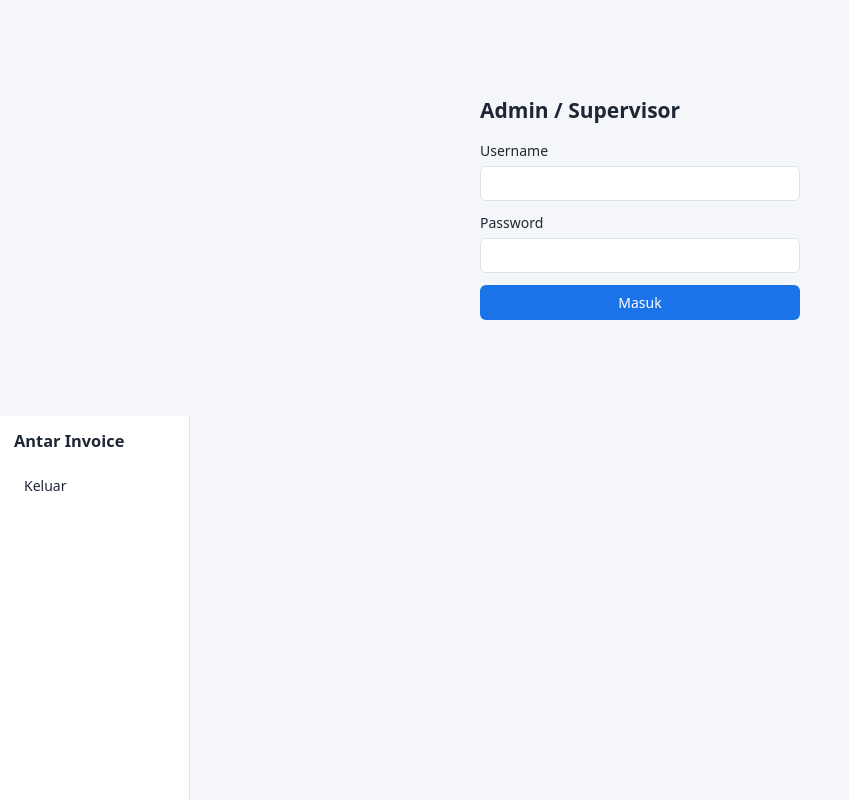
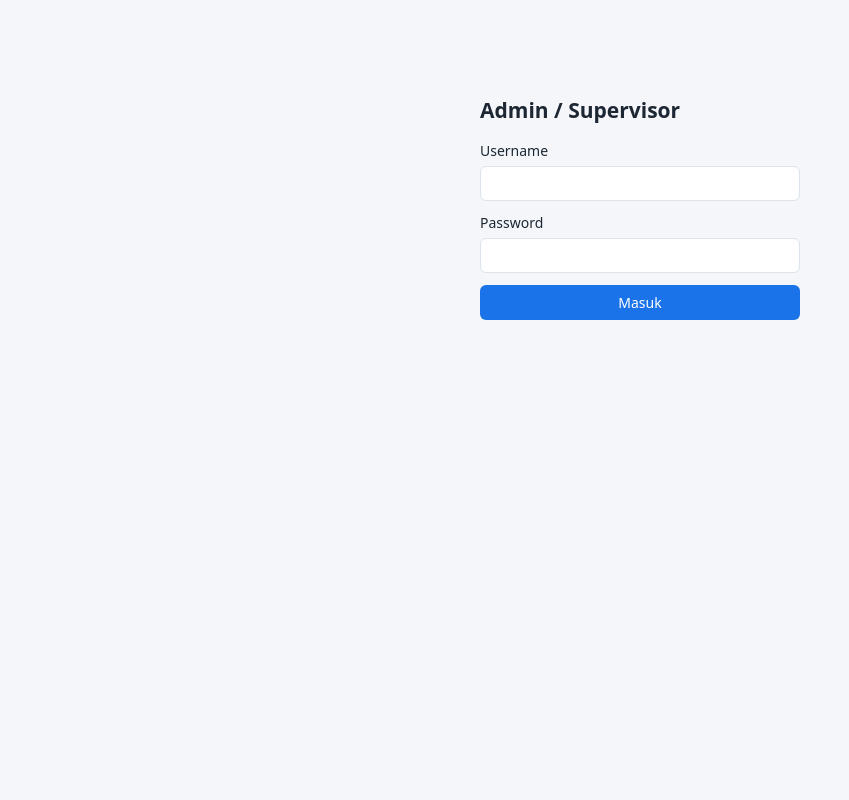
Before and after one commit to ramai-kao/md, a plain HTML site: page admin.html in a window 1280 px wide. Shown: the top 800 px of the page, without its empty margins (0-849 px from the left). Drawn offline with Linux system fonts and the light colour scheme.

Commit message:
Enhance logout function and style adjustments

```diff
--- a/admin.html
+++ b/admin.html
@@ -5,7 +5,7 @@
 <style>
 :root{--bg:#f4f6f9;--c:#fff;--t:#1d2733;--m:#667788;--p:#1a73e8;--b:#dde3ea;--ok:#188038;--w:#e37400;--r:#d93025}
 @media(prefers-color-scheme:dark){:root{--bg:#10151b;--c:#1a222b;--t:#e8edf2;--m:#9aa7b4;--b:#2b3744}}
-*{box-sizing:border-box}body{margin:0;font:14px system-ui,sans-serif;background:var(--bg);color:var(--t)}
+*{box-sizing:border-box}[hidden]{display:none!important}body{margin:0;font:14px system-ui,sans-serif;background:var(--bg);color:var(--t)}
 #app{display:flex;min-height:100vh}aside{width:190px;background:var(--c);border-right:1px solid var(--b);padding:14px;position:sticky;top:0;height:100vh}
 aside h3{margin:0 0 14px}aside button{display:block;width:100%;text-align:left;border:0;background:none;color:var(--t);padding:10px;border-radius:8px;font-size:14px;cursor:pointer}
 aside button.on{background:var(--p);color:#fff}main{flex:1;padding:18px;min-width:0}
@@ -51,7 +51,7 @@ function csv(name,head,rows){const q=v=>'"'+String(v==null?'':v).replace(/"/g,'"
 async function login(){$('#le').textContent='';try{const r=await fetch(API_URL,{method:'POST',headers:{'Content-Type':'text/plain;charset=utf-8'},body:JSON.stringify({action:'adminLogin',username:$('#lu').value,password:$('#lp').value})});
  const j=await r.json();if(!j.ok)throw new Error(j.message);TK=j.data.token;ME=j.data.user;sessionStorage.setItem('tk',TK);sessionStorage.setItem('me',JSON.stringify(ME));start()}
  catch(e){$('#le').textContent=e.message||'Gagal terhubung'}}
-function logout(){TK='';ME=null;sessionStorage.clear();$('#app').hidden=true;$('#login').hidden=false}
+function logout(){TK='';ME=null;sessionStorage.clear();D={rows:[],supir:[],batas:7};REK=[];USR=[];$('#main').innerHTML='';$('#nav').innerHTML='';$('#who').textContent='';$('#lp').value='';$('#app').hidden=true;$('#login').hidden=false}
 async function start(){$('#login').hidden=true;$('#app').hidden=false;$('#who').textContent=ME.nama+' ('+ME.role+')';await load();go('dash')}
 async function load(){try{D=await api('aList',{dari:F.dari});}catch(e){toast(e.message)}}
 const sn=k=>{const s=D.supir.find(x=>x.kode===k);return s?s.nama:(k||'-')};
```
